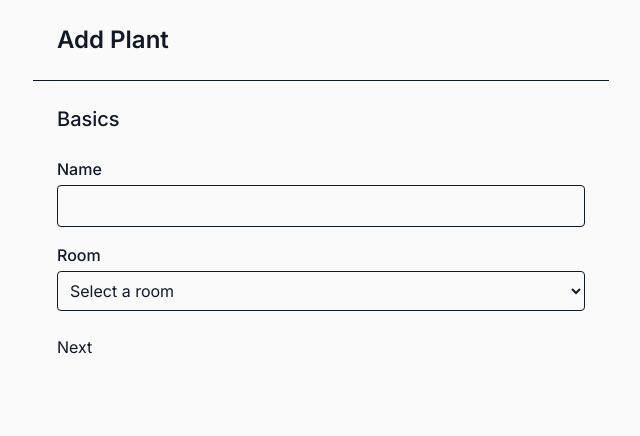
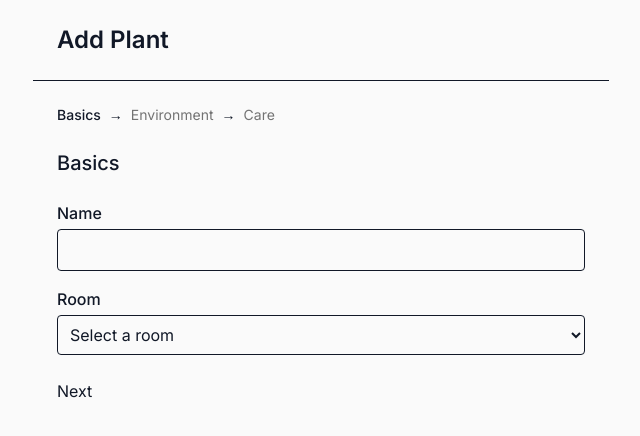
Before and after one commit to osmond/kaymaria, a Next.js app: page /app/plants/new in a window 1280 px wide. Shown: the top 436 px of the page, without its empty margins (319-959 px from the left). Built offline with nearby package versions, Linux system fonts and the light colour scheme; a web font is replaced by a local one.

Commit message:
feat: add stepper navigation to add plant form

```diff
--- a/components/forms/AddPlantForm.tsx
+++ b/components/forms/AddPlantForm.tsx
@@ -15,11 +15,18 @@ function BasicsStep({ register }: { register: UseFormRegister<AddPlantFormData>
     <div className="flex flex-col gap-4">
       <label className="flex flex-col gap-1">
         <span className="font-medium">Name</span>
-        <input type="text" {...register('name')} className="border rounded p-2" />
+        <input
+          type="text"
+          {...register('name', { required: true })}
+          className="border rounded p-2"
+        />
       </label>
       <label className="flex flex-col gap-1">
         <span className="font-medium">Room</span>
-        <select {...register('roomId')} className="border rounded p-2">
+        <select
+          {...register('roomId', { required: true })}
+          className="border rounded p-2"
+        >
           <option value="">Select a room</option>
           <option value="living">Living Room</option>
           <option value="bedroom">Bedroom</option>
@@ -34,7 +41,10 @@ function EnvironmentStep({ register }: { register: UseFormRegister<AddPlantFormD
     <div className="flex flex-col gap-4">
       <label className="flex flex-col gap-1">
         <span className="font-medium">Light</span>
-        <select {...register('light')} className="border rounded p-2">
+        <select
+          {...register('light', { required: true })}
+          className="border rounded p-2"
+        >
           <option value="low">Low</option>
           <option value="medium">Medium</option>
           <option value="high">High</option>
@@ -51,7 +61,11 @@ function CareStep({ register }: { register: UseFormRegister<AddPlantFormData> })
         <span className="font-medium">Water every (days)</span>
         <input
           type="number"
-          {...register('waterInterval', { valueAsNumber: true })}
+          {...register('waterInterval', {
+            valueAsNumber: true,
+            required: true,
+            min: 1,
+          })}
           className="border rounded p-2"
           min={1}
         />
@@ -71,7 +85,8 @@ export default function AddPlantForm({
   initialValues,
   submitLabel,
 }: AddPlantFormProps) {
-  const { register, handleSubmit } = useForm<AddPlantFormData>({
+  const { register, handleSubmit, watch } = useForm<AddPlantFormData>({
+    mode: 'onChange',
     defaultValues:
       initialValues ?? {
         name: '',
@@ -83,12 +98,29 @@ export default function AddPlantForm({
   const [step, setStep] = useState(0);
 
   const steps = [
-    { title: 'Basics', component: <BasicsStep register={register} /> },
-    { title: 'Environment', component: <EnvironmentStep register={register} /> },
-    { title: 'Care', component: <CareStep register={register} /> },
+    {
+      title: 'Basics',
+      component: <BasicsStep register={register} />,
+      isValid: (v: AddPlantFormData) => v.name.trim() !== '' && v.roomId !== '',
+    },
+    {
+      title: 'Environment',
+      component: <EnvironmentStep register={register} />,
+      isValid: (v: AddPlantFormData) => v.light !== '',
+    },
+    {
+      title: 'Care',
+      component: <CareStep register={register} />,
+      isValid: (v: AddPlantFormData) => v.waterInterval > 0,
+    },
   ];
 
-  const next = () => setStep((s) => Math.min(s + 1, steps.length - 1));
+  const values = watch();
+  const canGoForward = steps[step].isValid(values);
+
+  const next = () => {
+    if (canGoForward) setStep((s) => Math.min(s + 1, steps.length - 1));
+  };
   const back = () => setStep((s) => Math.max(s - 1, 0));
 
   return (
@@ -97,6 +129,22 @@ export default function AddPlantForm({
       aria-label="plant-form"
       className="flex flex-col gap-6"
     >
+      <ol className="flex items-center gap-2 text-sm" aria-label="progress">
+        {steps.map((s, i) => (
+          <li key={s.title} className="flex items-center gap-2">
+            <button
+              type="button"
+              onClick={() => i < step && setStep(i)}
+              disabled={i > step}
+              aria-current={i === step ? 'step' : undefined}
+              className={i === step ? 'font-medium' : 'text-neutral-500'}
+            >
+              {s.title}
+            </button>
+            {i < steps.length - 1 && <span aria-hidden="true">→</span>}
+          </li>
+        ))}
+      </ol>
       <h2 className="text-xl font-medium">{steps[step].title}</h2>
       {steps[step].component}
       <div className="flex gap-2">
@@ -106,7 +154,12 @@ export default function AddPlantForm({
           </button>
         )}
         {step < steps.length - 1 && (
-          <button type="button" onClick={next} className="btn btn-primary">
+          <button
+            type="button"
+            onClick={next}
+            className="btn btn-primary"
+            disabled={!canGoForward}
+          >
             Next
           </button>
         )}
```
Also changed, not shown: 1 other file (tests, documents, lock files or other folders).
